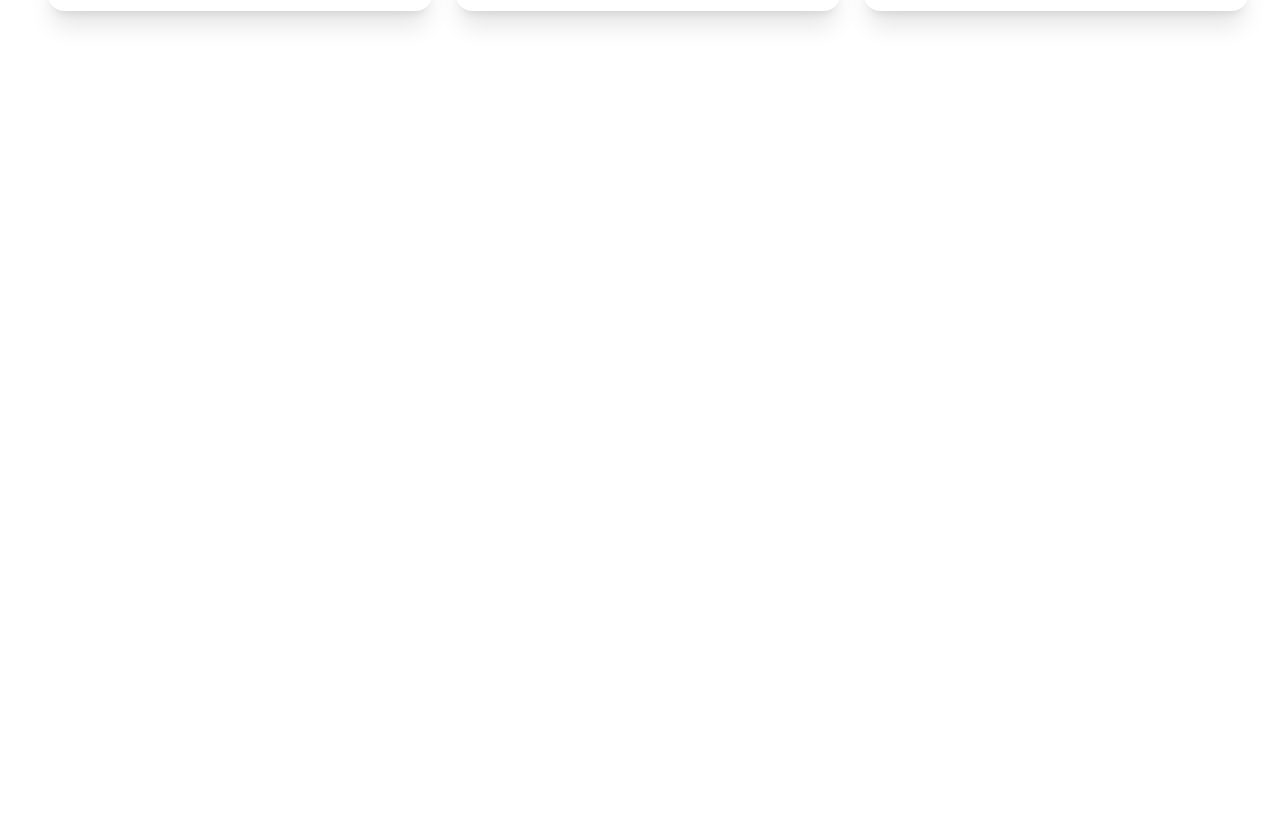
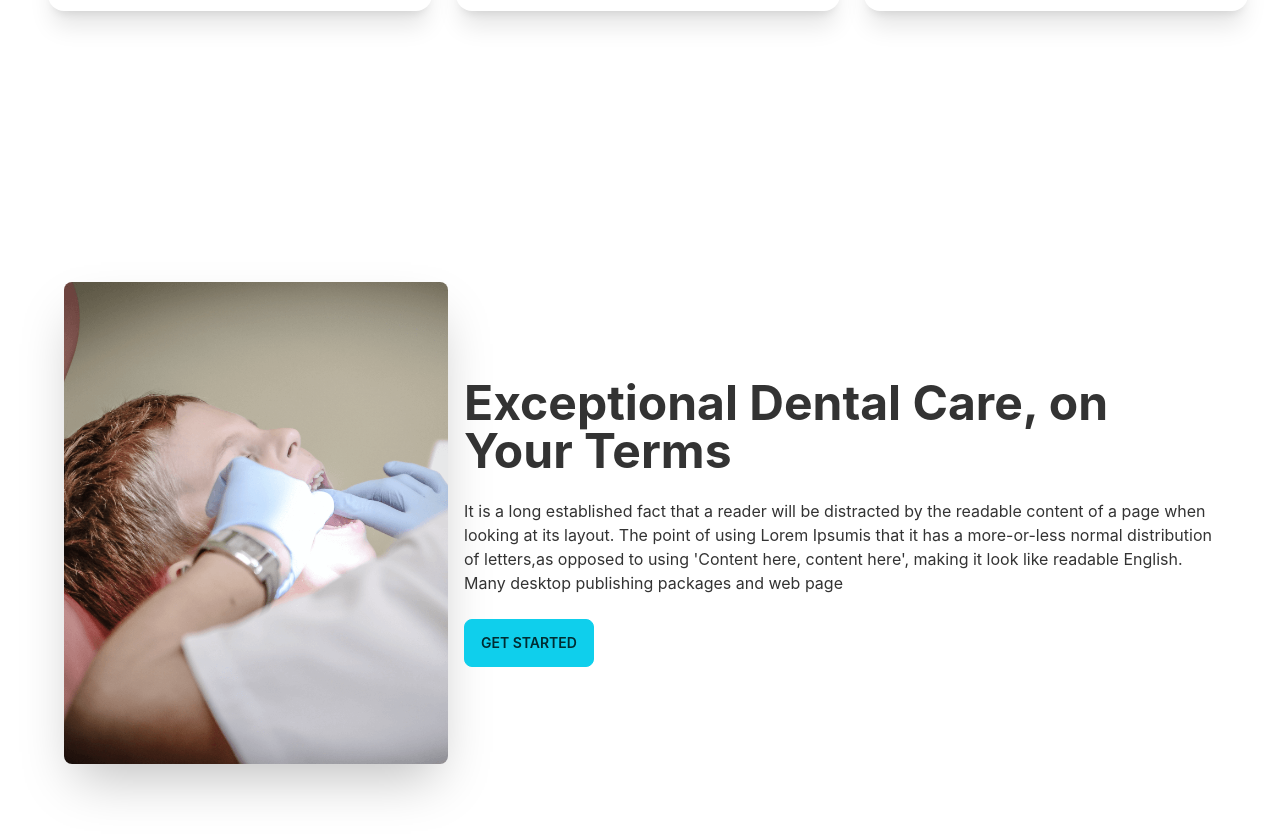
Before and after one commit to rezaun/doctors-portal-client, a React (Create React App) app: page / in a window 1280 px wide. Shown: the part 1440-2277 px from the top of the page. Before the commit the page ends 1563 px from the top, so only its background shows below. Built offline with nearby package versions, Linux system fonts and the light colour scheme.

Commit message:
dental care added in the home page

```diff
--- /dev/null
+++ b/src/Pages/Home/DentalCare.js
@@ -0,0 +1,20 @@
+import React from 'react';
+import treatment from './../../assets/images/treatment.png'
+
+const DentalCare = () => {
+    return (
+        <div class="hero min-h-screen ">
+            <div class="hero-content flex flex-row">
+            <img src={treatment} class="max-w-sm rounded-lg shadow-2xl" />
+                <div>
+                    <h1 class="text-5xl font-bold">Exceptional Dental Care, on Your Terms</h1>
+                    <p class="py-6">It is a long established fact that a reader will be distracted by the readable content of a page when looking at its layout. The point of using Lorem Ipsumis that it has a more-or-less normal distribution of letters,as opposed to using 'Content here, content here', making it look like readable English. Many desktop publishing packages and web page</p>
+                    <button class="btn btn-primary">Get Started</button>
+                </div>
+
+            </div>
+        </div>
+    );
+};
+
+export default DentalCare;
--- a/src/Pages/Home/Home.js
+++ b/src/Pages/Home/Home.js
@@ -1,5 +1,6 @@
 import React from 'react';
 import Banner from './Banner';
+import DentalCare from './DentalCare';
 import Info from './Info';
 import Services from './Services';
 
@@ -9,6 +10,7 @@
             <Banner/>
             <Info/>
             <Services/>
+            <DentalCare/>
         </div>
     );
 };
```
